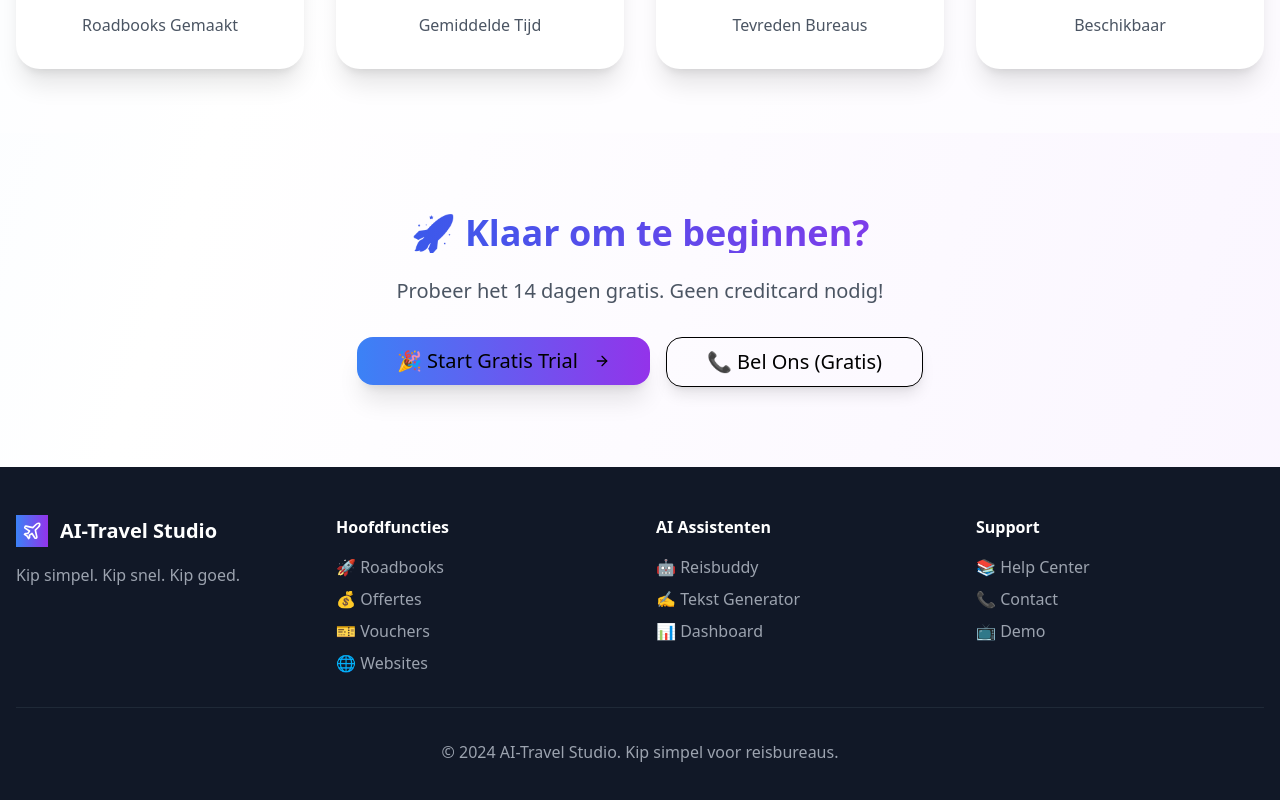
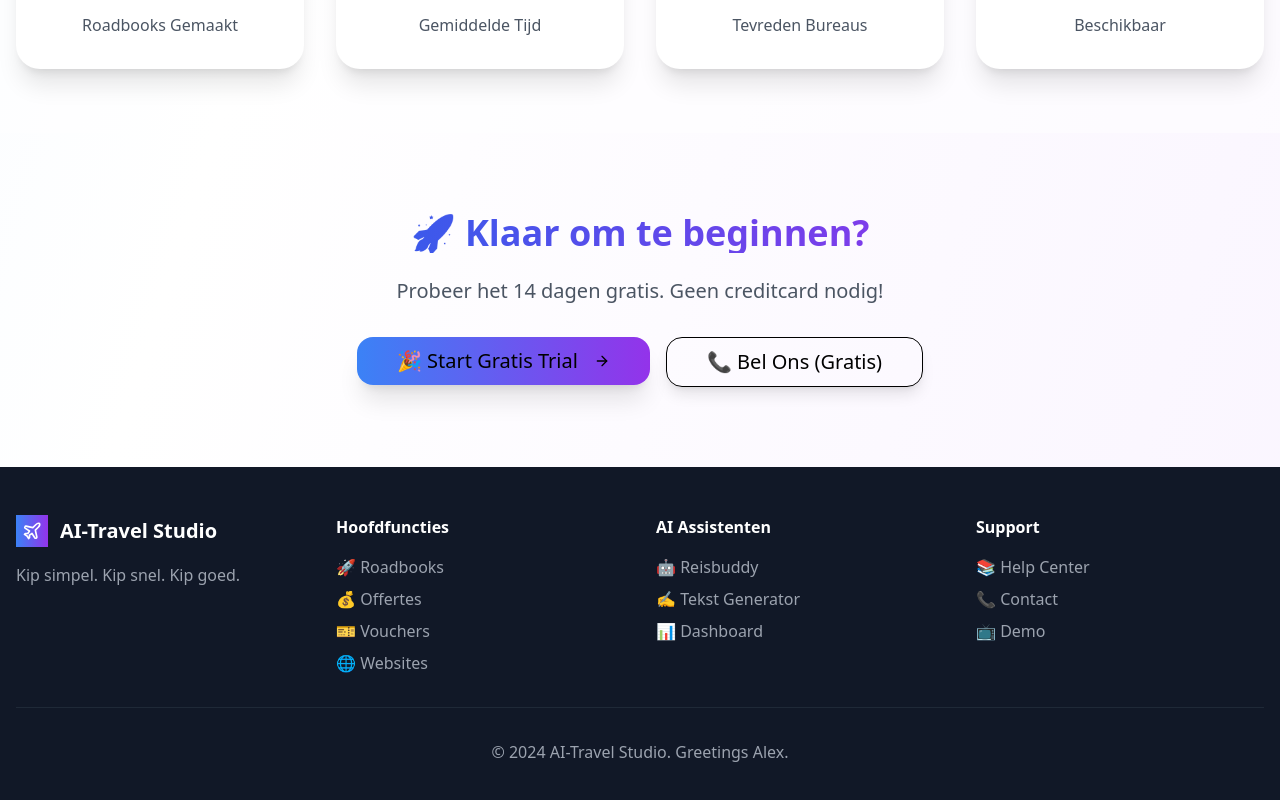
Before and after one commit to Globy-aireisagent/AI-Travelstudio, a Next.js app: page / in a window 1280 px wide. Shown: the part 3232-4032 px from the top of the page. Built offline with nearby package versions, Linux system fonts and the light colour scheme.

Commit message:
Trigger deploy

```diff
--- a/app/page.tsx
+++ b/app/page.tsx
@@ -467,7 +467,7 @@ export default function Home() {
           </div>
 
           <div className="border-t border-gray-800 mt-8 pt-8 text-center text-gray-400">
-            <p>&copy; 2024 AI-Travel Studio. Kip simpel voor reisbureaus.</p>
+            <p>&copy; 2024 AI-Travel Studio. Greetings Alex.</p>
           </div>
         </div>
       </footer>
```
